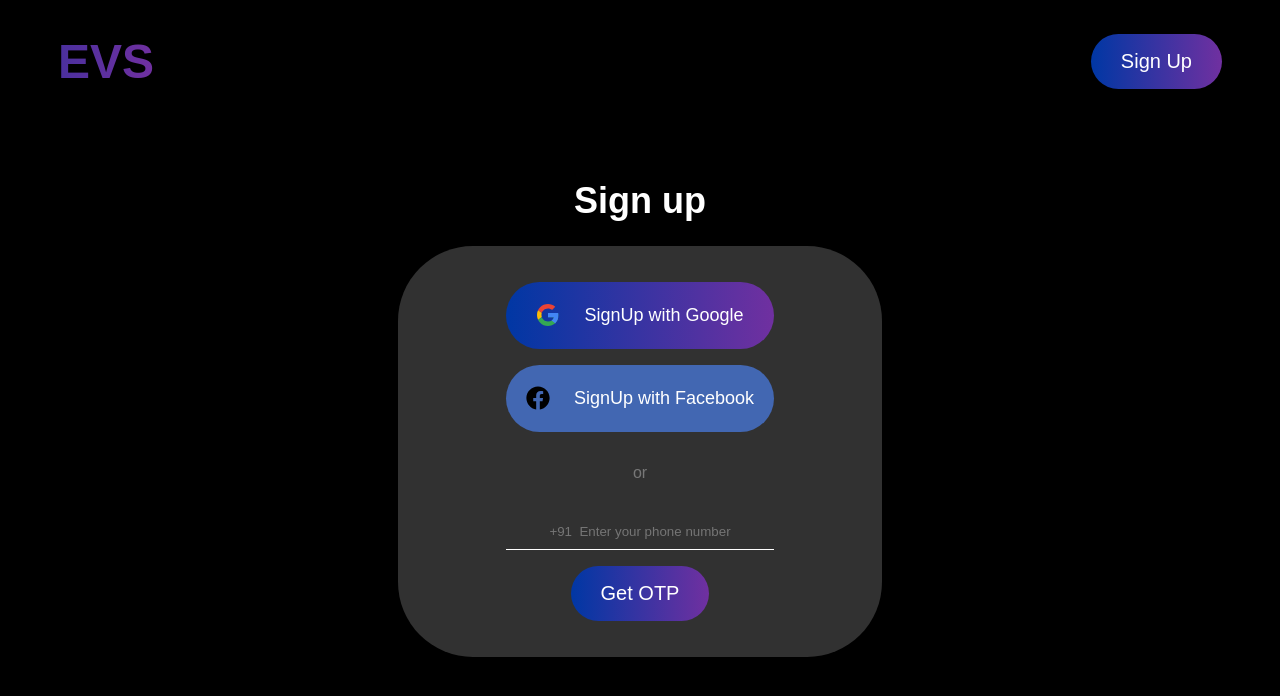
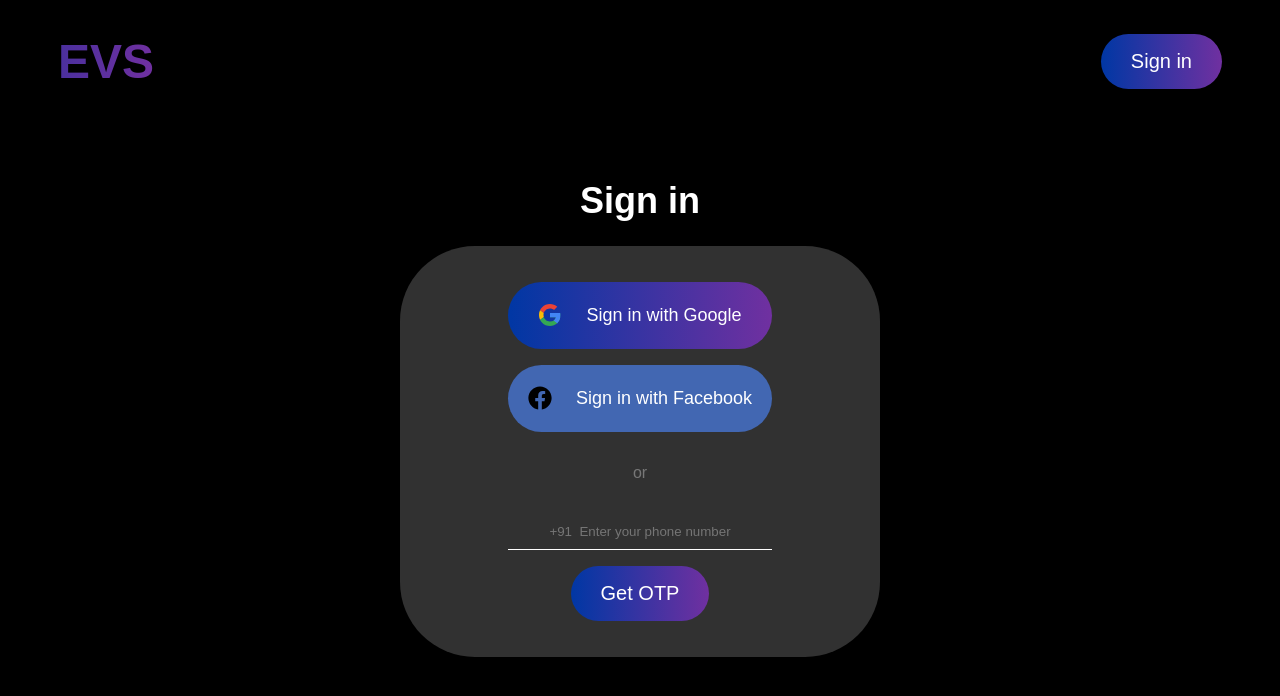
Before and after one commit to EmmanuelAllanMJ/EVS, a Next.js app in the folder Frontend/: page /signin in a window 1280 px wide. Shown: the top 696 px of the page. Built offline with nearby package versions, Linux system fonts and the light colour scheme; no server answers.

Commit message:
Fix: sign up page

```diff
--- a/Frontend/components/Section/Nav/Nav.js
+++ b/Frontend/components/Section/Nav/Nav.js
@@ -20,7 +20,7 @@ function Nav() {
         <div className={classes.btn}>
           <Link href="/signin" passHref>
             <a>
-              <Button>Sign Up</Button>
+              <Button>Sign in</Button>
             </a>
           </Link>
         </div>
--- a/Frontend/components/Section/Signin/Signin.js
+++ b/Frontend/components/Section/Signin/Signin.js
@@ -14,7 +14,7 @@ function SignUp() {
   };
   return (
     <div className={classes.main}>
-      <p className={classes.title}>Sign up</p>
+      <p className={classes.title}>Sign in</p>
       <Card>
         <div
           className={classes.google}
@@ -23,14 +23,14 @@ function SignUp() {
           <div className={classes.icon}>
             <Google />
           </div>
-          <p>SignUp with Google</p>
+          <p>Sign in with Google</p>
         </div>
 
         <div className={classes.facebook}>
           <div className={classes.icon}>
             <Facebook />
           </div>
-          <p>SignUp with Facebook</p>
+          <p>Sign in with Facebook</p>
         </div>
         <p className={classes.or}>or</p>
 
```
